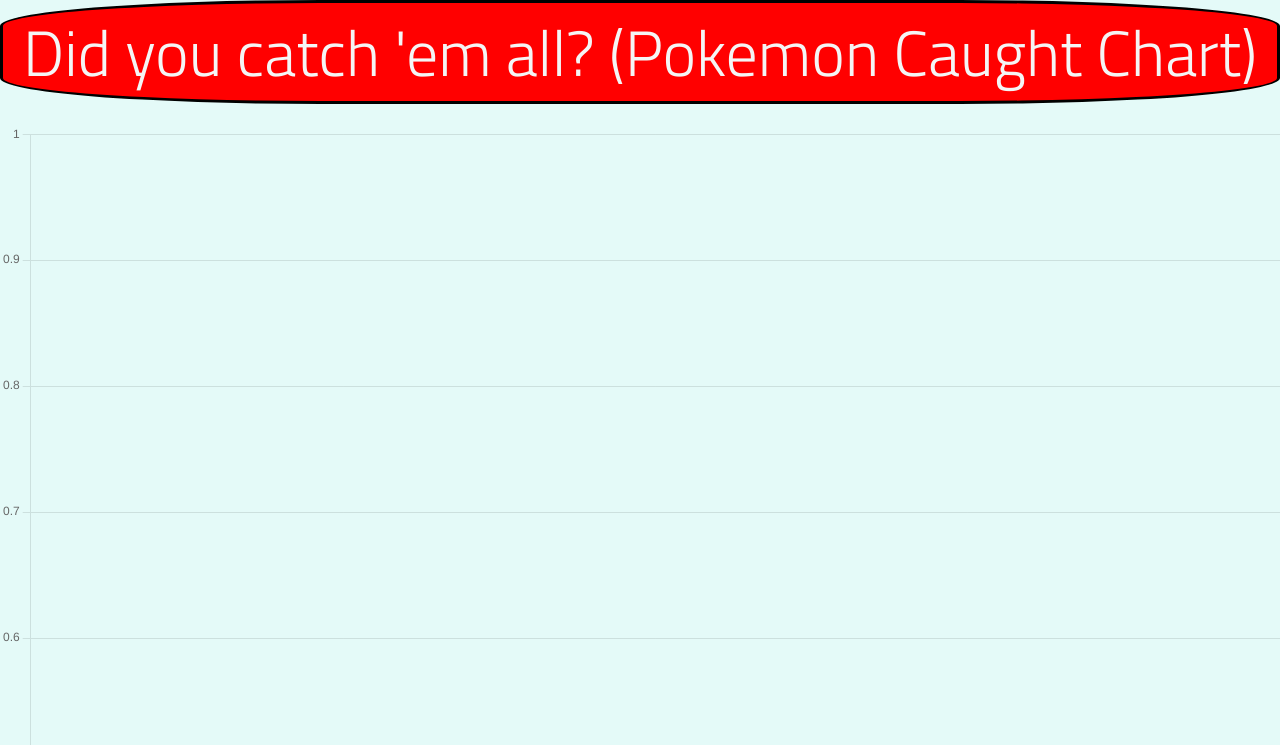
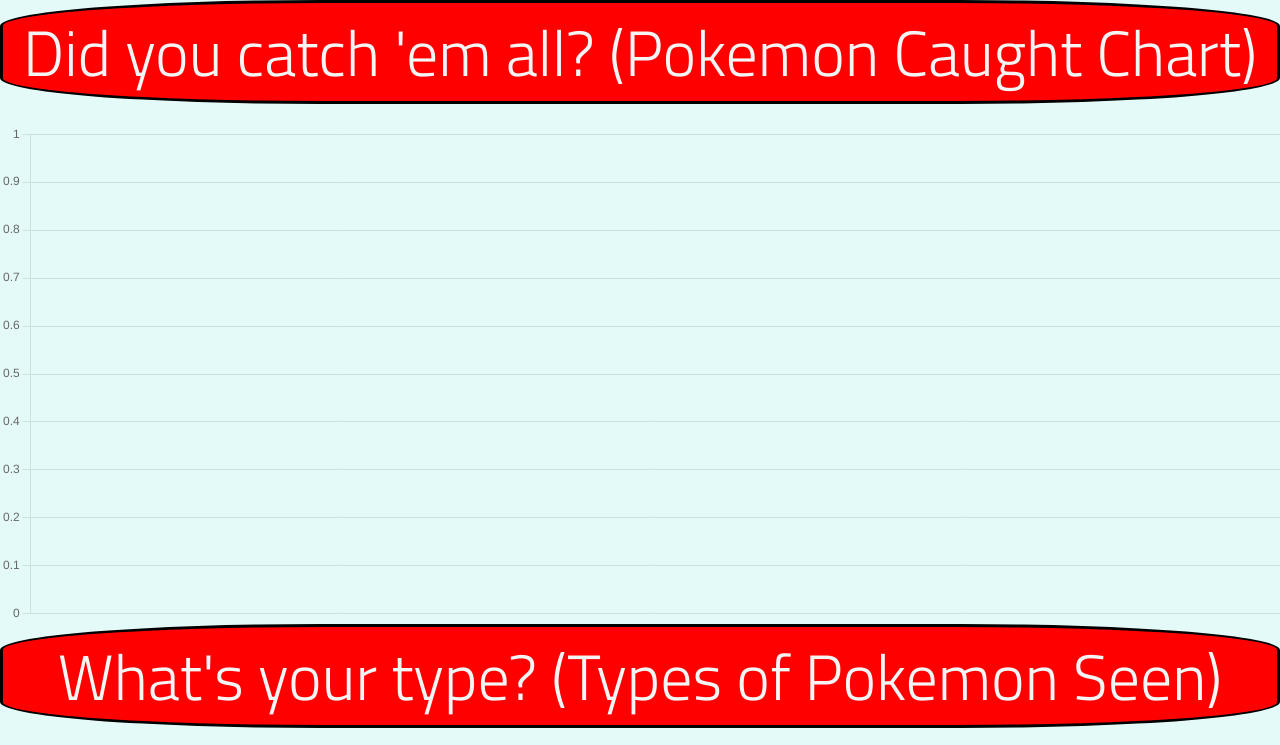
Before and after one commit to BenFrancka/lab-11-pokemon-catcher, a plain HTML site: page results/index.html in a window 1280 px wide. Shown: the top 745 px of the page. Drawn offline with nearby package versions, Linux system fonts and the light colour scheme.

Commit message:
adjusted size of charts in css

```diff
--- a/styles/style.css
+++ b/styles/style.css
@@ -69,3 +69,8 @@ input:checked + img {
     border: 8px solid red;
     border-radius: 50%;
 }
+
+canvas {
+    max-height: 500px;
+    max-width: auto;
+}
```
